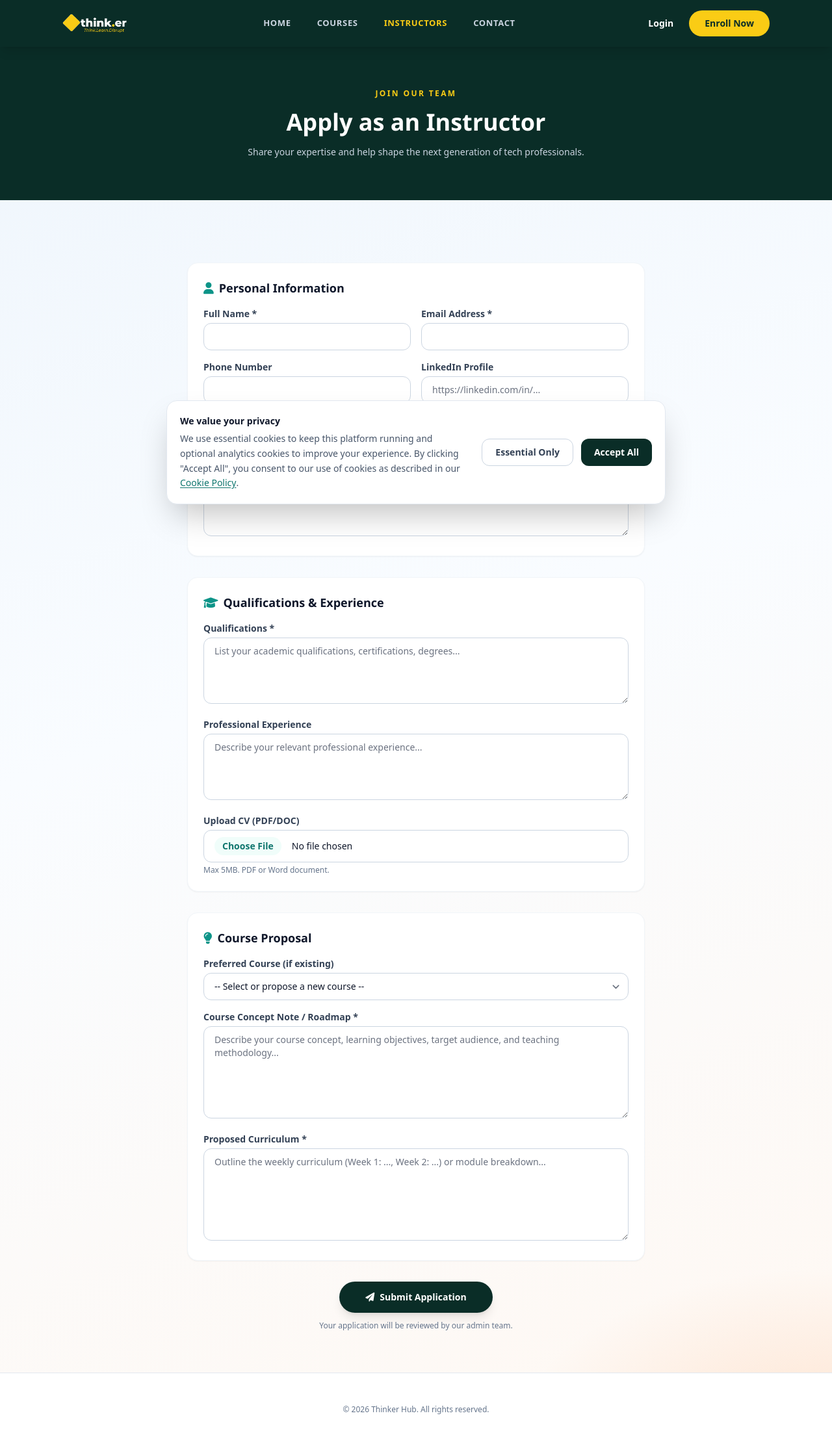
After one commit to Mutale-Kabamba/thinker_HUB, a Laravel app: page /instructors/apply in a window 1280 px wide. The commit adds this page. Shown: the whole page at 65% size. Run offline with Laravel 12, Linux system fonts and the light colour scheme; style sheets or scripts are compiled from the project's sources; some web fonts are replaced.

Commit message:
Add instructor registration form, controller, routes, and update instructors page
Agent-Logs-Url: https://github.com/Mutale-Kabamba/thinker_HUB/sessions/a5827516-5e87-4d4e-9839-c8411e9842a7

Co-authored-by: Mutale-Kabamba <176563105+Mutale-Kabamba@users.noreply.github.com>

```diff
--- /dev/null
+++ b/app/Http/Controllers/InstructorApplicationController.php
@@ -0,0 +1,73 @@
+<?php
+
+namespace App\Http\Controllers;
+
+use App\Models\Course;
+use App\Models\InstructorApplication;
+use Illuminate\Http\RedirectResponse;
+use Illuminate\Http\Request;
+use Illuminate\Support\Facades\Schema;
+use Illuminate\View\View;
+
+class InstructorApplicationController extends Controller
+{
+    public function create(): View
+    {
+        $courses = collect();
+
+        try {
+            if (Schema::hasTable('courses')) {
+                $courses = Course::query()
+                    ->where('is_active', true)
+                    ->orderBy('title')
+                    ->pluck('title', 'id');
+            }
+        } catch (\Throwable $e) {
+            report($e);
+        }
+
+        return view('pages.instructor-apply', [
+            'courses' => $courses,
+        ]);
+    }
+
+    public function store(Request $request): RedirectResponse
+    {
+        $validated = $request->validate([
+            'name' => ['required', 'string', 'max:255'],
+            'email' => ['required', 'email', 'max:255'],
+            'phone' => ['nullable', 'string', 'max:50'],
+            'bio' => ['nullable', 'string', 'max:2000'],
+            'qualifications' => ['required', 'string', 'max:5000'],
+            'experience' => ['nullable', 'string', 'max:5000'],
+            'linkedin_url' => ['nullable', 'url', 'max:500'],
+            'portfolio_url' => ['nullable', 'url', 'max:500'],
+            'course_concept_note' => ['required', 'string', 'max:10000'],
+            'proposed_curriculum' => ['required', 'string', 'max:10000'],
+            'preferred_course_id' => ['nullable', 'exists:courses,id'],
+            'cv' => ['nullable', 'file', 'mimes:pdf,doc,docx', 'max:5120'],
+        ]);
+
+        $cvPath = null;
+        if ($request->hasFile('cv')) {
+            $cvPath = $request->file('cv')->store('instructor-cvs', 'public');
+        }
+
+        // Check for existing pending application
+        $existing = InstructorApplication::query()
+            ->where('email', $validated['email'])
+            ->where('status', 'pending')
+            ->first();
+
+        if ($existing) {
+            return back()->with('warning', 'You already have a pending application. Please wait for review.');
+        }
+
+        InstructorApplication::query()->create([
+            ...$validated,
+            'cv_path' => $cvPath,
+        ]);
+
+        return back()->with('success', 'Your instructor application has been submitted successfully! We will review it and get back to you.');
+    }
+}
--- /dev/null
+++ b/resources/views/pages/instructor-apply.blade.php
@@ -0,0 +1,191 @@
+<!DOCTYPE html>
+<html lang="{{ str_replace('_', '-', app()->getLocale()) }}">
+<head>
+    <meta charset="utf-8">
+    <meta name="viewport" content="width=device-width, initial-scale=1">
+    @include('partials.seo-meta', [
+        'title' => 'Apply as Instructor | think.er HUB',
+        'description' => 'Join think.er HUB as an instructor. Share your expertise and guide learners through practical, project-based training.',
+        'keywords' => 'instructor application, teach, mentor, thinker hub',
+        'type' => 'website',
+    ])
+    <link rel="stylesheet" href="https://cdnjs.cloudflare.com/ajax/libs/font-awesome/6.0.0/css/all.min.css">
+    <script defer src="https://unpkg.com/alpinejs@3.x.x/dist/cdn.min.js"></script>
+    @vite(['resources/css/app.css', 'resources/js/app.js'])
+    @include('partials.pwa-register')
+</head>
+<body class="bg-[#f8fcf9] text-slate-900 font-sans antialiased" x-data="{ mobileMenu: false }">
+
+    <header class="sticky top-0 z-50 bg-[#0a2d27] py-4 shadow-lg">
+        <div class="mx-auto flex max-w-6xl items-center justify-between px-6 lg:px-8">
+            <a href="{{ route('home') }}" class="flex items-center gap-2 text-xl font-bold text-white shrink-0">
+                <img src="{{ asset('images/logos/yellow_white.png') }}" alt="think.er HUB logo" class="h-8 w-auto">
+            </a>
+
+            <nav class="hidden md:flex items-center gap-10 text-[13px] font-semibold uppercase tracking-wider text-slate-300">
+                <a href="{{ route('home') }}" class="hover:text-yellow-400 transition-colors">Home</a>
+                <a href="{{ route('landing.courses') }}" class="hover:text-yellow-400 transition-colors">Courses</a>
+                <a href="{{ route('landing.instructors') }}" class="text-yellow-400">Instructors</a>
+                <a href="{{ route('landing.contact') }}" class="hover:text-yellow-400 transition-colors">Contact</a>
+            </nav>
+
+            <div class="hidden md:flex items-center gap-6">
+                <a href="{{ route('login') }}" class="text-sm font-bold text-white hover:text-yellow-400">Login</a>
+                <a href="{{ route('enroll') }}" class="rounded-full bg-yellow-400 px-6 py-2.5 text-sm font-bold text-[#0a2d27] hover:bg-white transition-all">Enroll Now</a>
+            </div>
+
+            <button class="md:hidden text-white text-2xl" @click="mobileMenu = !mobileMenu">
+                <i class="fa-solid" :class="mobileMenu ? 'fa-xmark' : 'fa-bars-staggered'"></i>
+            </button>
+        </div>
+
+        <div class="md:hidden bg-[#0a2d27] border-t border-white/10" x-show="mobileMenu" x-transition>
+            <nav class="flex flex-col p-6 gap-4 text-white font-semibold">
+                <a href="{{ route('home') }}">Home</a>
+                <a href="{{ route('landing.courses') }}">Courses</a>
+                <a href="{{ route('landing.instructors') }}" class="text-yellow-400">Instructors</a>
+                <a href="{{ route('landing.contact') }}">Contact</a>
+            </nav>
+        </div>
+    </header>
+
+    <main>
+        <section class="bg-[#0a2d27] relative overflow-hidden py-12 lg:py-16">
+            <div class="mx-auto max-w-6xl px-6 lg:px-8 text-center">
+                <p class="text-xs font-semibold uppercase tracking-[0.2em] text-yellow-400">Join Our Team</p>
+                <h1 class="mt-4 text-3xl font-black text-white sm:text-4xl">Apply as an Instructor</h1>
+                <p class="mx-auto mt-4 max-w-2xl text-slate-300 text-sm">Share your expertise and help shape the next generation of tech professionals.</p>
+            </div>
+        </section>
+
+        <section class="py-12 lg:py-16">
+            <div class="mx-auto max-w-3xl px-6 lg:px-8">
+
+                @if (session('success'))
+                    <div class="mb-6 rounded-2xl bg-emerald-50 border border-emerald-200 p-6 text-center">
+                        <div class="w-16 h-16 bg-emerald-100 rounded-full flex items-center justify-center mx-auto mb-4">
+                            <i class="fa-solid fa-check text-emerald-600 text-2xl"></i>
+                        </div>
+                        <h3 class="text-lg font-bold text-emerald-800">Application Submitted!</h3>
+                        <p class="mt-2 text-sm text-emerald-700">{{ session('success') }}</p>
+                        <a href="{{ route('landing.instructors') }}" class="mt-4 inline-block rounded-full bg-[#0a2d27] px-6 py-2 text-sm font-bold text-white">Back to Instructors</a>
+                    </div>
+                @endif
+
+                @if (session('warning'))
+                    <div class="mb-6 rounded-2xl bg-amber-50 border border-amber-200 p-6 text-center">
+                        <p class="text-sm font-semibold text-amber-800">{{ session('warning') }}</p>
+                    </div>
+                @endif
+
+                @if ($errors->any())
+                    <div class="mb-6 rounded-2xl bg-red-50 border border-red-200 p-4">
+                        <p class="font-semibold text-red-800 text-sm mb-2">Please fix the following errors:</p>
+                        <ul class="list-disc list-inside text-sm text-red-700 space-y-1">
+                            @foreach ($errors->all() as $error)
+                                <li>{{ $error }}</li>
+                            @endforeach
+                        </ul>
+                    </div>
+                @endif
+
+                @if (!session('success'))
+                    <form action="{{ route('landing.instructors.apply.store') }}" method="POST" enctype="multipart/form-data" class="space-y-8">
+                        @csrf
+
+                        {{-- Personal Information --}}
+                        <div class="bg-white rounded-2xl p-6 shadow-sm border border-slate-100">
+                            <h2 class="text-lg font-bold text-slate-900 mb-4"><i class="fa-solid fa-user text-teal-600 mr-2"></i>Personal Information</h2>
+                            <div class="grid gap-4 sm:grid-cols-2">
+                                <div>
+                                    <label for="name" class="block text-sm font-semibold text-slate-700 mb-1">Full Name *</label>
+                                    <input type="text" id="name" name="name" value="{{ old('name') }}" required class="w-full rounded-xl border border-slate-300 px-4 py-2.5 text-sm focus:border-teal-500 focus:ring-teal-500">
+                                </div>
+                                <div>
+                                    <label for="email" class="block text-sm font-semibold text-slate-700 mb-1">Email Address *</label>
+                                    <input type="email" id="email" name="email" value="{{ old('email') }}" required class="w-full rounded-xl border border-slate-300 px-4 py-2.5 text-sm focus:border-teal-500 focus:ring-teal-500">
+                                </div>
+                                <div>
+                                    <label for="phone" class="block text-sm font-semibold text-slate-700 mb-1">Phone Number</label>
+                                    <input type="text" id="phone" name="phone" value="{{ old('phone') }}" class="w-full rounded-xl border border-slate-300 px-4 py-2.5 text-sm focus:border-teal-500 focus:ring-teal-500">
+                                </div>
+                                <div>
+                                    <label for="linkedin_url" class="block text-sm font-semibold text-slate-700 mb-1">LinkedIn Profile</label>
+                                    <input type="url" id="linkedin_url" name="linkedin_url" value="{{ old('linkedin_url') }}" placeholder="https://linkedin.com/in/..." class="w-full rounded-xl border border-slate-300 px-4 py-2.5 text-sm focus:border-teal-500 focus:ring-teal-500">
+                                </div>
+                                <div class="sm:col-span-2">
+                                    <label for="portfolio_url" class="block text-sm font-semibold text-slate-700 mb-1">Portfolio / Website</label>
+                                    <input type="url" id="portfolio_url" name="portfolio_url" value="{{ old('portfolio_url') }}" placeholder="https://..." class="w-full rounded-xl border border-slate-300 px-4 py-2.5 text-sm focus:border-teal-500 focus:ring-teal-500">
+                                </div>
+                                <div class="sm:col-span-2">
+                                    <label for="bio" class="block text-sm font-semibold text-slate-700 mb-1">Short Bio</label>
+                                    <textarea id="bio" name="bio" rows="3" class="w-full rounded-xl border border-slate-300 px-4 py-2.5 text-sm focus:border-teal-500 focus:ring-teal-500" placeholder="Tell us about yourself...">{{ old('bio') }}</textarea>
+                                </div>
+                            </div>
+                        </div>
+
+                        {{-- Qualifications --}}
+                        <div class="bg-white rounded-2xl p-6 shadow-sm border border-slate-100">
+                            <h2 class="text-lg font-bold text-slate-900 mb-4"><i class="fa-solid fa-graduation-cap text-teal-600 mr-2"></i>Qualifications & Experience</h2>
+                            <div class="space-y-4">
+                                <div>
+                                    <label for="qualifications" class="block text-sm font-semibold text-slate-700 mb-1">Qualifications *</label>
+                                    <textarea id="qualifications" name="qualifications" rows="4" required class="w-full rounded-xl border border-slate-300 px-4 py-2.5 text-sm focus:border-teal-500 focus:ring-teal-500" placeholder="List your academic qualifications, certifications, degrees...">{{ old('qualifications') }}</textarea>
+                                </div>
+                                <div>
+                                    <label for="experience" class="block text-sm font-semibold text-slate-700 mb-1">Professional Experience</label>
+                                    <textarea id="experience" name="experience" rows="4" class="w-full rounded-xl border border-slate-300 px-4 py-2.5 text-sm focus:border-teal-500 focus:ring-teal-500" placeholder="Describe your relevant professional experience...">{{ old('experience') }}</textarea>
+                                </div>
+                                <div>
+                                    <label for="cv" class="block text-sm font-semibold text-slate-700 mb-1">Upload CV (PDF/DOC)</label>
+                                    <input type="file" id="cv" name="cv" accept=".pdf,.doc,.docx" class="w-full rounded-xl border border-slate-300 px-4 py-2.5 text-sm file:mr-4 file:py-1 file:px-3 file:rounded-full file:border-0 file:text-sm file:font-semibold file:bg-teal-50 file:text-teal-700 hover:file:bg-teal-100">
+                                    <p class="mt-1 text-xs text-slate-500">Max 5MB. PDF or Word document.</p>
+                                </div>
+                            </div>
+                        </div>
+
+                        {{-- Course Proposal --}}
+                        <div class="bg-white rounded-2xl p-6 shadow-sm border border-slate-100">
+                            <h2 class="text-lg font-bold text-slate-900 mb-4"><i class="fa-solid fa-lightbulb text-teal-600 mr-2"></i>Course Proposal</h2>
+                            <div class="space-y-4">
+                                <div>
+                                    <label for="preferred_course_id" class="block text-sm font-semibold text-slate-700 mb-1">Preferred Course (if existing)</label>
+                                    <select id="preferred_course_id" name="preferred_course_id" class="w-full rounded-xl border border-slate-300 px-4 py-2.5 text-sm focus:border-teal-500 focus:ring-teal-500">
+                                        <option value="">-- Select or propose a new course --</option>
+                                        @foreach ($courses as $id => $title)
+                                            <option value="{{ $id }}" {{ old('preferred_course_id') == $id ? 'selected' : '' }}>{{ $title }}</option>
+                                        @endforeach
+                                    </select>
+                                </div>
+                                <div>
+                                    <label for="course_concept_note" class="block text-sm font-semibold text-slate-700 mb-1">Course Concept Note / Roadmap *</label>
+                                    <textarea id="course_concept_note" name="course_concept_note" rows="6" required class="w-full rounded-xl border border-slate-300 px-4 py-2.5 text-sm focus:border-teal-500 focus:ring-teal-500" placeholder="Describe your course concept, learning objectives, target audience, and teaching methodology...">{{ old('course_concept_note') }}</textarea>
+                                </div>
+                                <div>
+                                    <label for="proposed_curriculum" class="block text-sm font-semibold text-slate-700 mb-1">Proposed Curriculum *</label>
+                                    <textarea id="proposed_curriculum" name="proposed_curriculum" rows="6" required class="w-full rounded-xl border border-slate-300 px-4 py-2.5 text-sm focus:border-teal-500 focus:ring-teal-500" placeholder="Outline the weekly curriculum (Week 1: ..., Week 2: ...) or module breakdown...">{{ old('proposed_curriculum') }}</textarea>
+                                </div>
+                            </div>
+                        </div>
+
+                        <div class="text-center">
+                            <button type="submit" class="rounded-full bg-[#0a2d27] px-10 py-3.5 text-sm font-bold text-white hover:bg-[#11443c] transition-all shadow-lg">
+                                <i class="fa-solid fa-paper-plane mr-2"></i>Submit Application
+                            </button>
+                            <p class="mt-3 text-xs text-slate-500">Your application will be reviewed by our admin team.</p>
+                        </div>
+                    </form>
+                @endif
+            </div>
+        </section>
+    </main>
+
+    <footer class="bg-white border-t border-slate-200 py-12">
+        <div class="mx-auto max-w-6xl px-6 lg:px-8 text-center">
+            <p class="text-xs text-slate-500">© {{ now()->year }} Thinker Hub. All rights reserved.</p>
+        </div>
+    </footer>
+
+    @include('partials.legal-modals')
+</body>
+</html>
--- a/routes/web.php
+++ b/routes/web.php
@@ -1,6 +1,7 @@
 <?php
 
 use App\Http\Controllers\ProfileController;
+use App\Http\Controllers\InstructorApplicationController;
 use App\Models\Course;
 use App\Models\User;
 use Illuminate\Http\Request;
@@ -162,7 +163,23 @@ Route::get('/courses/{course}/{slug?}', function (int $course, ?string $slug = n
     ]);
 })->whereNumber('course')->name('landing.courses.show');
 
-Route::view('/instructors', 'pages.instructors')->name('landing.instructors');
+Route::get('/instructors', function () {
+    $instructors = collect();
+    try {
+        if (Schema::hasTable('users')) {
+            $instructors = User::query()
+                ->where('role', 'instructor')
+                ->get(['id', 'name', 'profile_photo_path']);
+        }
+    } catch (\Throwable $e) {
+        report($e);
+    }
+
+    return view('pages.instructors', ['instructors' => $instructors]);
+})->name('landing.instructors');
+
+Route::get('/instructors/apply', [InstructorApplicationController::class, 'create'])->name('landing.instructors.apply');
+Route::post('/instructors/apply', [InstructorApplicationController::class, 'store'])->name('landing.instructors.apply.store');
 
 Route::view('/contact', 'pages.contact')->name('landing.contact');
 
```
Also changed, not shown: resources/views/pages/instructors.blade.php (+21 -13 lines).
